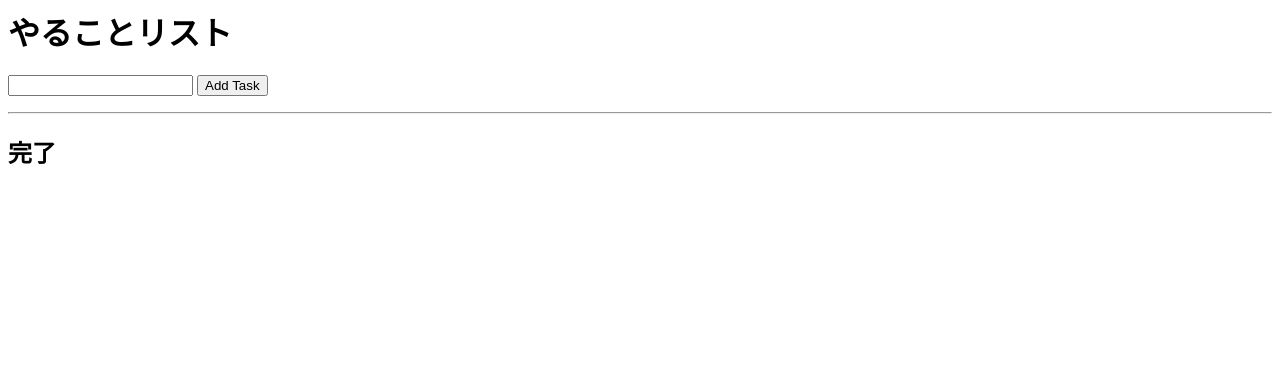
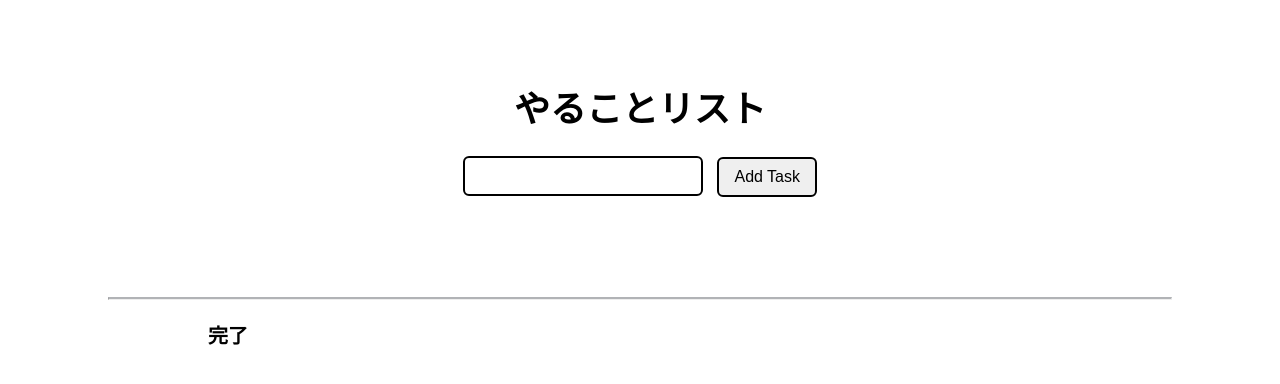
Before and after one commit to natsukikokubu/ts_todo, a website with bundled scripts: page index.html in a window 1280 px wide. Built offline with nearby package versions, Linux system fonts and the light colour scheme.

Commit message:
css修正

```diff
--- a/styles/main.css
+++ b/styles/main.css
@@ -1,30 +1,64 @@
-.sample-button {
-  padding: 8px 16px;
-  border: 1px solid gray;
-  border-radius: 8px;
-  background-color: skyblue;
+* {
+  font-family: sans-serif;
+}
+main {
+  margin: 30px 100px;
+}
+
+h1 {
+  font-size: 36px;
+  text-align: center;
+  padding-top: 50px;
+}
+
+form {
+  text-align: center;
+}
+.task-input {
+  width: 240px;
+  height: 40px;
+  padding: 6px;
+  border-radius: 6px;
+  border: 2px solid;
+  margin: auto;
+  text-align: center;
+  font-size: 18px;
+  font-weight: 400;
+}
+.add-task-button {
+  width: 100px;
+  height: 40px;
+  margin-left: 10px;
+  padding: 6px;
+  border-radius: 6px;
+  border: 2px solid;
+  font-size: 16px;
+  font-weight: 400;
+}
+
+.task_list {
+  list-style: none;
+}
+
+.task {
+  margin: 0 0 10px, 10px;
+}
+
+li {
+  padding: 12px 8px;
+  display: flex;
+  align-items: center;
   cursor: pointer;
 }
 
-.sample-button:hover {
-  opacity: 0.8;
+hr {
+  border-top: 2px solid #b1b3b6;
+  margin-top: 100px;
 }
 
-.sample-button:active {
-  opacity: 1;
+h2 {
+  font-size: 20px;
+  font-weight: bold;
+  padding-left: 100px;
+  padding-top: 4px;
 }
-
-.sample-form {
-  margin: 16px;
-  display: flex;
-}
-
-.sample-input {
-  margin-right: 8px;
-  padding: 8px;
-  font-size: 16px;
-}
-
-.bg-green {
-  background-color: lightseagreen;
-}
```
